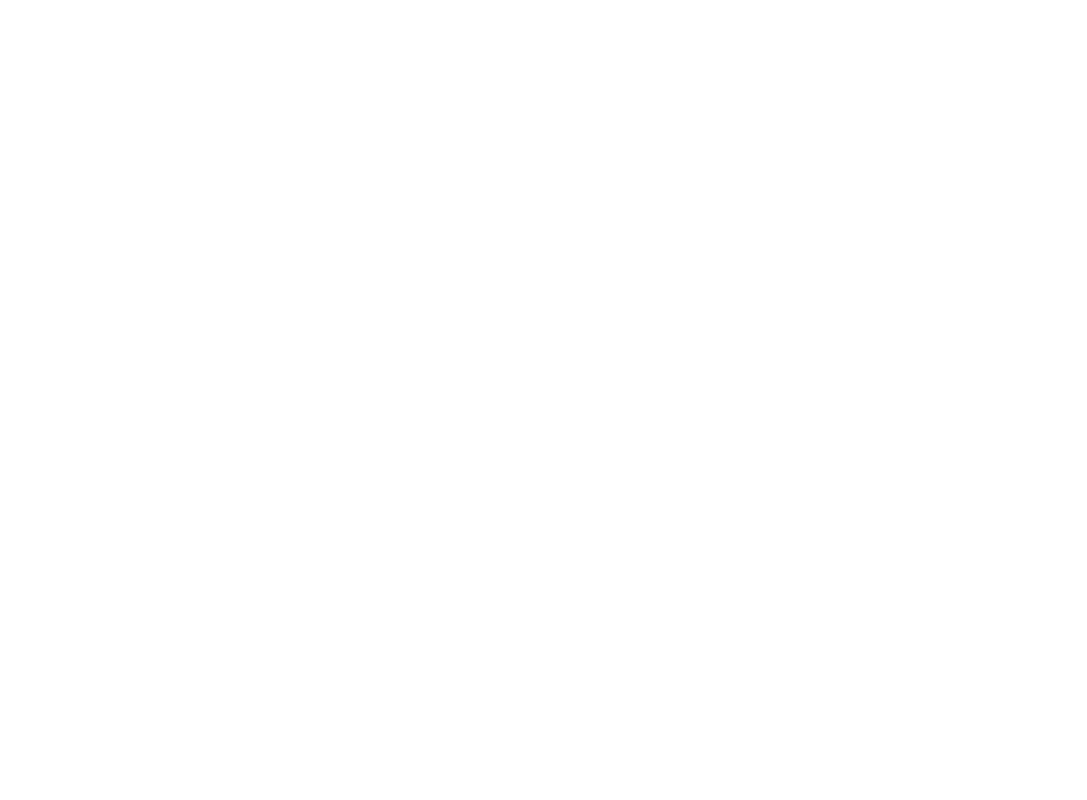
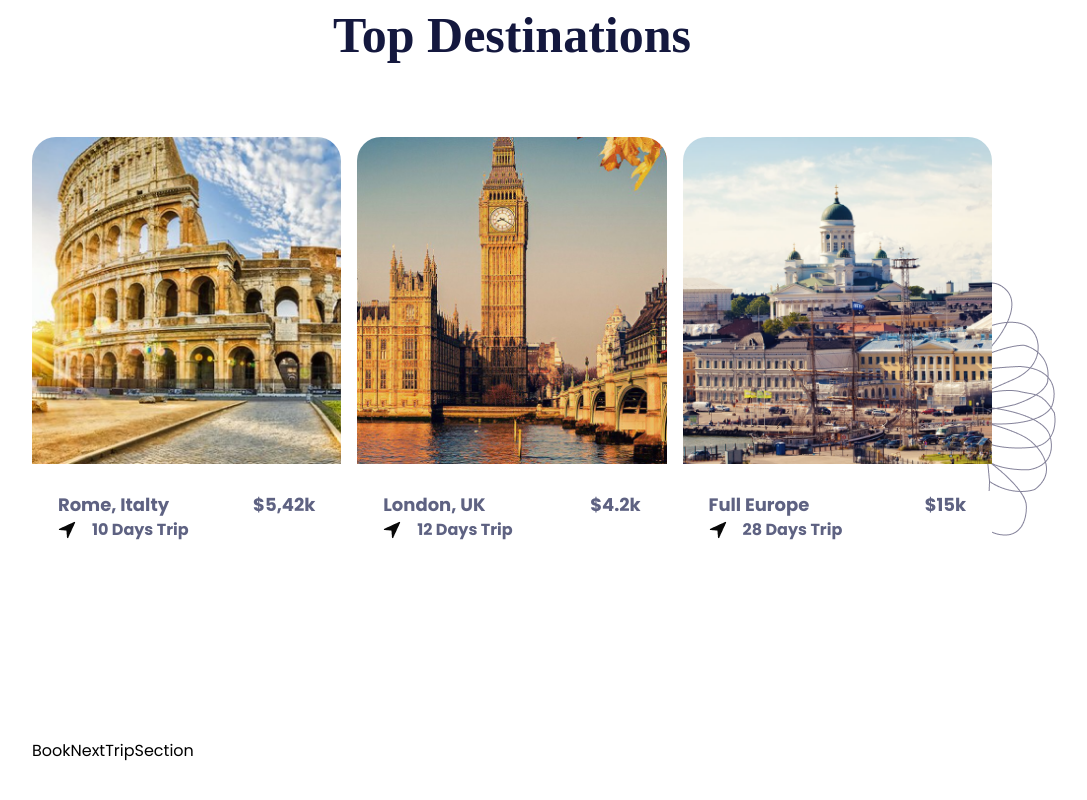
Before and after one commit to SandraDammy/TravelAgency, a Next.js app: page / in a window 1280 px wide. Shown: the part 1580-2380 px from the top of the page, without its empty margins (128-1215 px from the left). Before the commit the page ends 1449 px from the top, so only its background shows below. Built offline with nearby package versions, Linux system fonts and the light colour scheme; a web font is replaced by a local one.

Commit message:
TopSellingSection

```diff
--- a/app/components/cards/CatergoryCard.tsx
+++ b/app/components/cards/CatergoryCard.tsx
@@ -10,7 +10,7 @@
 const CatergoryCard: React.FC<IProps> = ({ iconUrl, title, description, isHighlighted }: IProps) => {
   return (
     <div
-      className={`flex relative flex-col gap-4 items-center p-[2.5rem] ${
+      className={`flex relative flex-col gap-4 items-center p-[2.5rem] text-center ${
         isHighlighted ? 'bg-white shadow-md rounded-[2.5rem]' : ''
       }`}
     >
--- /dev/null
+++ b/app/components/cards/DestinationsCard.tsx
@@ -0,0 +1,48 @@
+import React from "react";
+interface IProps {
+  iconUrl: string;
+  title: string;
+  amount: string;
+  duration: string;
+  isHighlighted: boolean;
+}
+
+const DestinationsCard: React.FC<IProps> = ({
+  iconUrl,
+  title,
+  amount,
+  duration,
+  isHighlighted,
+}: IProps) => {
+  return (
+    <div className="flex relative flex-col justify-between  pb-[2.63rem] group">
+      <div className="object-fill">
+        <img
+          src={iconUrl}
+          alt="category card icon"
+          className="w-[314px] h-[20.43rem]  object-cover rounded-t-[1.5rem]"
+        />
+      </div>
+      <div className="bg-white w-full mt-[1.69rem] px-[1.62rem]  group-hover:shadow-md pb-[2rem] group-hover:rounded-[1.5rem]">
+        <div className="flex justify-between text-lightGray text-[1.125rem] font-bold">
+          <p>{title}</p>
+          <p>{amount}</p>
+        </div>
+        <div className="flex gap-4 items-center">
+          <div>
+            <img src="/images/send-icon.png" alt="" />
+          </div>
+          <p className="text-lightGray font-bold">{duration}</p>
+        </div>
+      </div>
+
+      {isHighlighted && (
+        <div className="absolute bottom-[5rem] right-[-4rem] -z-10 hidden md:block">
+        <img src="/images/stylish-ring.png" alt="stylish-ring" />
+        </div>
+      )}
+    </div>
+  );
+};
+
+export default DestinationsCard;
--- a/app/components/section/Categorysection.tsx
+++ b/app/components/section/Categorysection.tsx
@@ -18,7 +18,7 @@
       title: "Best Flights",
       description:
         "Engrossed listening. Park gate sell they west hard for the.",
-      highlighted: false,
+      highlighted: true,
     },
     {
       id: 2,
--- a/app/components/section/TopSellingSection.tsx
+++ b/app/components/section/TopSellingSection.tsx
@@ -1,9 +1,54 @@
 import React from 'react'
+import SubNavBar from '../common/SubNavBar'
+import DestinationsCard from '../cards/DestinationsCard'
 
 const TopSellingSection = () => {
+  const destination = [
+    {
+      id: 0,
+      iconUrl: "/images/rome.png",
+      title: "Rome, Italty",
+      amount: "$5,42k",
+      duration: "10 Days Trip",
+      highlighted: false,
+    },
+    {
+      id: 1,
+      iconUrl: "/images/london.jpg",
+      title: "London, UK",
+      amount: "$4.2k",
+      duration: "12 Days Trip",
+      highlighted: false,
+    },
+    {
+      id: 2,
+      iconUrl: "/images/europe.png",
+      title: "Full Europe",
+      amount: "$15k",
+      duration: "28 Days Trip",
+      highlighted: true,
+    },
+
+  ];
+
   return (
-    <div>TopSellingSection</div>
-  )
-}
+    <section>
+      <SubNavBar title="Top Selling" subtitle="Top Destinations" />
+
+      <div className="flex flex-col gap-4 md:flex-row justify-between w-full mt-16">
+        {destination.map((destination) => (
+          <DestinationsCard
+            key={destination.id}
+            iconUrl={destination.iconUrl}
+            title={destination.title}
+            amount={destination.amount}
+            duration={destination.duration}
+            isHighlighted={destination.highlighted}
+          />
+        ))}
+      </div>
+    </section>
+  );
+};
 
 export default TopSellingSection
--- a/app/page.tsx
+++ b/app/page.tsx
@@ -12,24 +12,42 @@
   return (
     <main className="relative poppins  md:px-[9rem]">
       <NavBar />
+      <div className="px-4 flex flex-col gap-[7.69rem]">
         <div>
+          <HeroSection />
           <div className="absolute top-0 right-0 -z-10">
             <img src="/images/blob-shape.png" alt="Blob-shape right" />
           </div>
           <div className="absolute top-0 left-0 -z-10">
             <img src="/images/top-left-gradient.png" alt="Blob-shape left" />
           </div>
-      <HeroSection />
+        </div>
 
+        <div className="relative">
           <CategorySection />
+          <div className="absolute top-0 right-0">
+            <img src="/images/plus-group.png" alt="Plus-group" />
+          </div>
+        </div>
+
+        <div>
           <TopSellingSection />
+          <div>
+            {/* <img src="/public/images/stylish-ring.png" alt="" /> */}
+          </div>
+        </div>
+
+        <div>
         <BookNextTripSection />
+          <div>
+          </div>
+        </div>
+
         <TestimonialSection />
         <LogoGroupSection />
         <NewLetterSection />
         <FooterSection />
       </div>
-
     </main>
   );
 }
```
Lines whose indentation alone changed are shown as unchanged.
